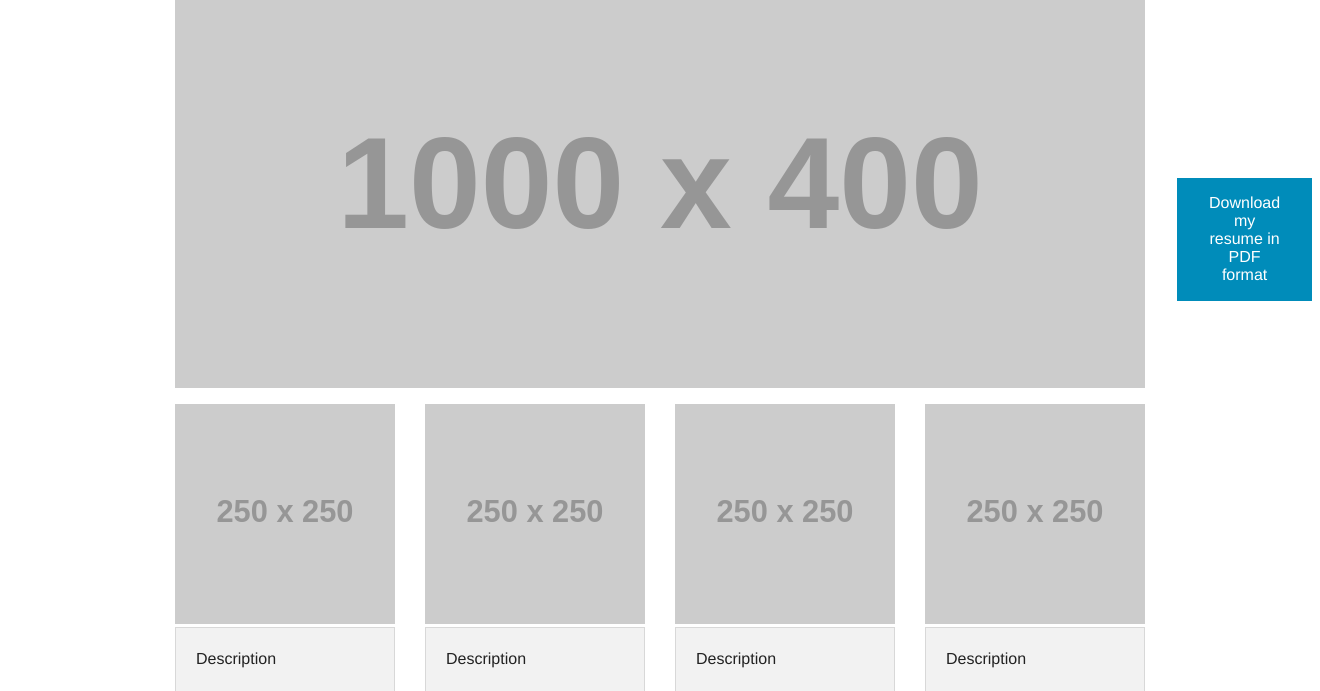
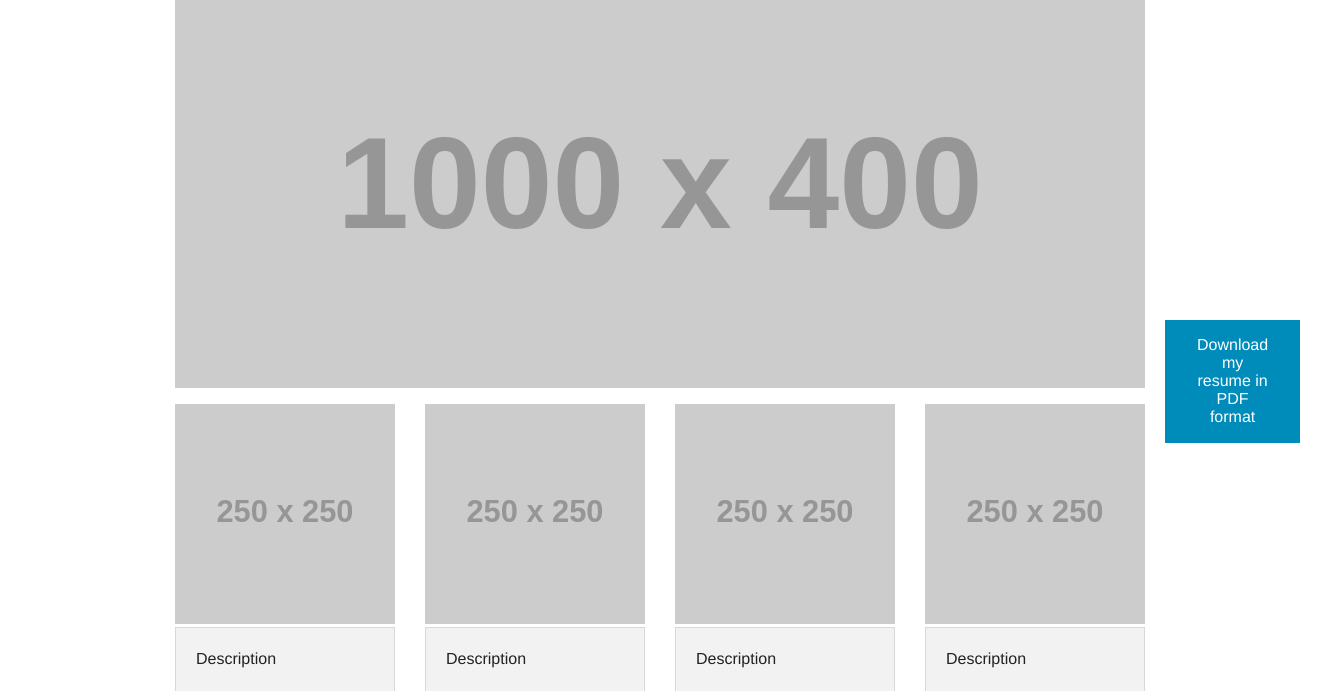
Before and after one commit to p00ps/p00ps.github.io, a PHP site: page / in a window 1320 px wide. Shown: the part 45-736 px from the top of the page. Run offline with PHP 8.4, Linux system fonts and the light colour scheme; grey boxes labelled with a size stand in for pictures from a placeholder-image service; some libraries are stand-ins or nearby versions.

Commit message:
change button place

```diff
--- a/css/addson.css
+++ b/css/addson.css
@@ -1,5 +1,5 @@
 .featured-button{
-	top:50%;
-	margin:-16px 0px 0px 32px;
+	top:85%;
+	margin:-1% 0px 0px 2%;
 	position:absolute;
 }
```
